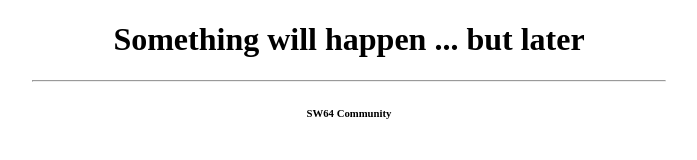
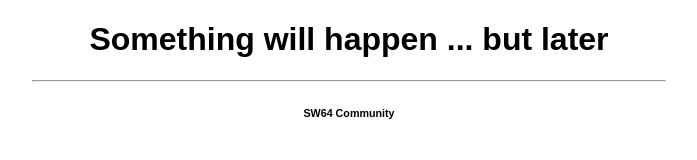
Before and after one commit to SWC64/swc64.github.io, a plain HTML site: page index.html in a window 1280 px wide. Shown: the whole page, without its empty margins (291-988 px from the left). Drawn offline with Linux system fonts and the light colour scheme.

Commit message:
Update index.html

```diff
--- a/index.html
+++ b/index.html
@@ -2,12 +2,12 @@
 <html>
   <head>
   </head>
-<body align="center">
-  <h1>
+<body align="center" style="font-family: sans-serif; font-weight: 100">
+  <h1 align="center">
     Something will happen ... but later
   </h1>
   <hr width="50%" />
-  <h6>
+  <h6 align="center">
     SW64 Community
   </h6>
 </body>
```
